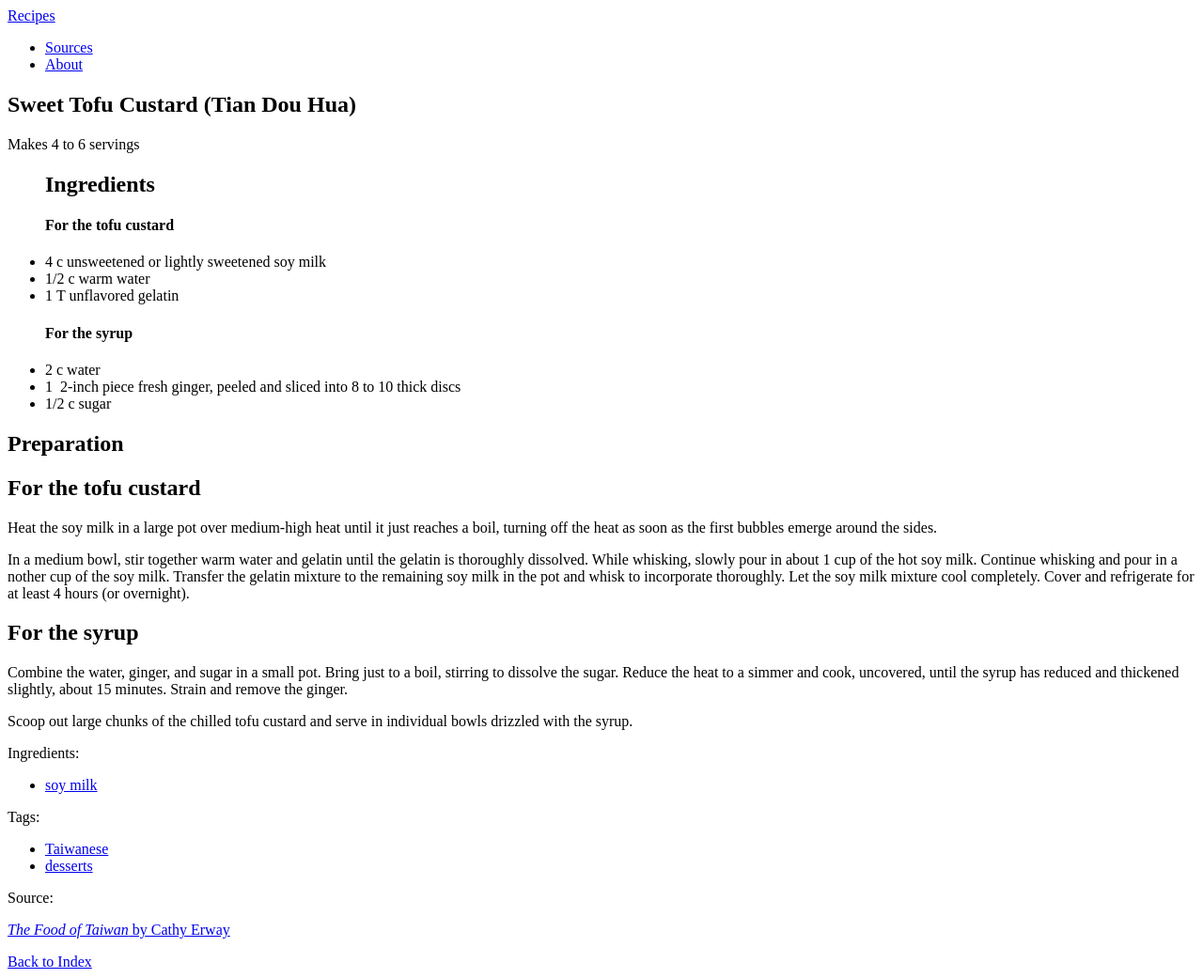
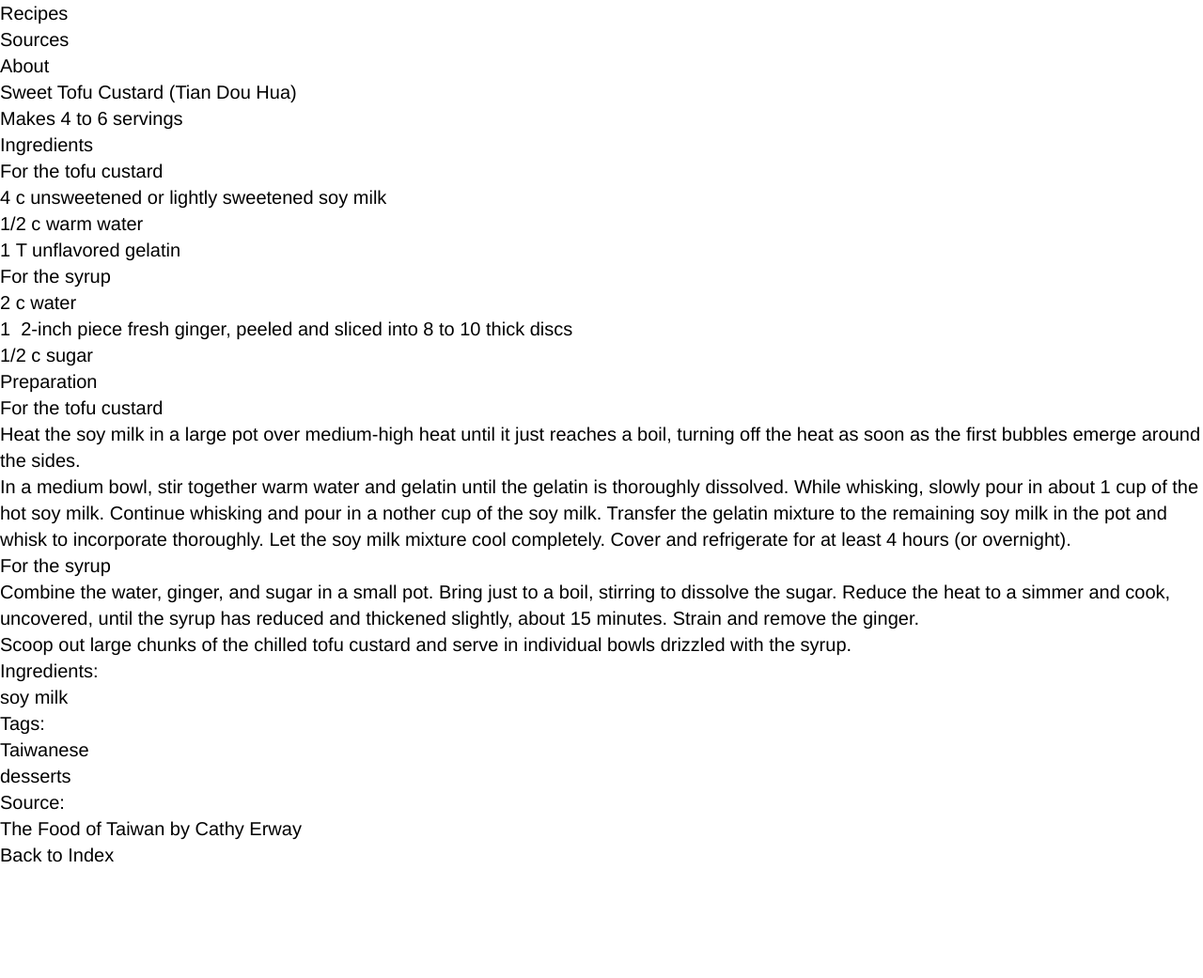
Before and after one commit to justinjaywang/recipes, a Jekyll site: the page built from _recipes/sweet-tofu-custard.markdown, in a window 1280 px wide. Shown: the whole page at 94% size. Built offline with Jekyll 4.4.1, drawn with Linux system fonts in a browser that asks for light colours; after the commit the page ends 924 px from its top, so only the background shows below that.

Commit message:
add styles boilerplate; add webfont

```diff
--- a/_layouts/default.html
+++ b/_layouts/default.html
@@ -4,6 +4,8 @@
     <meta charset="utf-8" />
     <meta http-equiv="X-UA-Compatible" content="IE=edge" />
     <meta name="viewport" content="width=device-width, initial-scale=1" />
+    <script src="https://use.typekit.net/knk1ybu.js"></script>
+    <script>try{Typekit.load();}catch(e){}</script>
     {% seo title=false %}
     {% unless page.image %}<meta name="twitter:image" content="{{ site.url }}{{ site.logo }}"/>{% endunless %}
     <title>{{ page.title }}{% unless page.url == '/' %} – {{ site.title }}{% endunless %}</title>
--- a/_layouts/recipe.html
+++ b/_layouts/recipe.html
@@ -37,10 +37,12 @@ layout: default
             {% assign vol = false %}
           {% endif %}
 
-          <li class="recipe__ingredient"{% if vol %} data-vol="{{ vol | divided_by: max_vol }}"{% endif %}>
-            <span class="recipe__ingredient__unit">{{ i.unit | default: '+' }}&nbsp;{{ i.unit_type }}</span>
-            <span>{{ i.item }}</span>
-          </li>
+          {% if i.item %}
+            <li class="recipe__ingredient"{% if vol %} data-vol="{{ vol | divided_by: max_vol }}"{% endif %}>
+              <span class="recipe__ingredient__unit">{{ i.unit | default: '+' }}&nbsp;{{ i.unit_type }}</span>
+              <span>{{ i.item }}</span>
+            </li>
+          {% endif %}
 
         {% endif %}
       {% endfor %}
--- a/assets/styles/_base.scss
+++ b/assets/styles/_base.scss
@@ -0,0 +1,21 @@
+html {
+  font-size: $font-size-html;
+}
+body {
+  font-size: 1em;
+  font-family: $font-family-body;
+  font-weight: $font-weight-body;
+  line-height: $line-height-normal;
+  -webkit-font-smoothing: antialiased;
+  -font-smoothing: antialiased;
+  -moz-osx-font-smoothing: grayscale;
+  color: $color-black;
+  background-color: $color-white;
+}
+img {
+  max-width: 100%;
+}
+a {
+  text-decoration: none;
+  color: inherit;
+}
--- a/assets/styles/_mixins.scss
+++ b/assets/styles/_mixins.scss
@@ -0,0 +1,129 @@
+// vendor prefixes
+// ---------------
+
+@mixin placeholder($color) {
+  // Firefox
+  &::-moz-placeholder {
+    color: $color;
+    opacity: 1; // Override Firefox's unusual default opacity; see https://github.com/twbs/bootstrap/pull/11526
+  }
+  // Internet Explorer 10+
+  &:-ms-input-placeholder {
+    color: $color;
+  }
+  // Safari and Chrome
+  &::-webkit-input-placeholder  {
+    color: $color;
+  }
+}
+
+@mixin user-select($select) {
+  -webkit-user-select: $select;
+  -moz-user-select: $select;
+  -ms-user-select: $select; // IE10+
+  user-select: $select;
+}
+
+@mixin selection($background, $foreground) {
+  ::-moz-selection {
+    background-color: $background;
+    color: $foreground;
+  }
+  ::selection {
+    background-color: $background;
+    color: $foreground;
+  }
+}
+
+@mixin appearance($appearance) {
+  -webkit-appearance: $appearance;
+  -moz-appearance: $appearance;
+  appearance: $appearance;
+}
+
+@mixin transition($transition...) {
+  -webkit-transition: $transition;
+       -o-transition: $transition;
+          transition: $transition;
+}
+@mixin transform($transform) {
+  -webkit-transform: $transform;
+      -ms-transform: $transform;
+       -o-transform: $transform;
+          transform: $transform;
+}
+@mixin transition-transform($transition...) {
+  -webkit-transition: -webkit-transform $transition;
+     -moz-transition: -moz-transform $transition;
+       -o-transition: -o-transform $transition;
+          transition: transform $transition;
+}
+
+// easings
+// -------
+
+// Cubic
+$easeInCubic    : cubic-bezier(0.550, 0.055, 0.675, 0.190);
+$easeOutCubic   : cubic-bezier(0.215, 0.610, 0.355, 1.000);
+$easeInOutCubic : cubic-bezier(0.645, 0.045, 0.355, 1.000);
+
+// Circ
+$easeInCirc     : cubic-bezier(0.600, 0.040, 0.980, 0.335);
+$easeOutCirc    : cubic-bezier(0.075, 0.820, 0.165, 1.000);
+$easeInOutCirc  : cubic-bezier(0.785, 0.135, 0.150, 0.860);
+
+// Expo
+$easeInExpo     : cubic-bezier(0.950, 0.050, 0.795, 0.035);
+$easeOutExpo    : cubic-bezier(0.190, 1.000, 0.220, 1.000);
+$easeInOutExpo  : cubic-bezier(1.000, 0.000, 0.000, 1.000);
+
+// Quad
+$easeInQuad     : cubic-bezier(0.550, 0.085, 0.680, 0.530);
+$easeOutQuad    : cubic-bezier(0.250, 0.460, 0.450, 0.940);
+$easeInOutQuad  : cubic-bezier(0.455, 0.030, 0.515, 0.955);
+
+// Quart
+$easeInQuart    : cubic-bezier(0.895, 0.030, 0.685, 0.220);
+$easeOutQuart   : cubic-bezier(0.165, 0.840, 0.440, 1.000);
+$easeInOutQuart : cubic-bezier(0.770, 0.000, 0.175, 1.000);
+
+// Quint
+$easeInQuint    : cubic-bezier(0.755, 0.050, 0.855, 0.060);
+$easeOutQuint   : cubic-bezier(0.230, 1.000, 0.320, 1.000);
+$easeInOutQuint : cubic-bezier(0.860, 0.000, 0.070, 1.000);
+
+// Sine
+$easeInSine     : cubic-bezier(0.470, 0.000, 0.745, 0.715);
+$easeOutSine    : cubic-bezier(0.390, 0.575, 0.565, 1.000);
+$easeInOutSine  : cubic-bezier(0.445, 0.050, 0.550, 0.950);
+
+// Back
+$easeInBack     : cubic-bezier(0.600, -0.280, 0.735, 0.045);
+$easeOutBack    : cubic-bezier(0.175,  0.885, 0.320, 1.275);
+$easeInOutBack  : cubic-bezier(0.680, -0.550, 0.265, 1.550);
+
+// animations
+// ----------
+
+@mixin keyframes($animation-name) {
+  @-webkit-keyframes #{$animation-name} {
+    @content;
+  }
+  @-moz-keyframes #{$animation-name} {
+    @content;
+  }
+  @-ms-keyframes #{$animation-name} {
+    @content;
+  }
+  @-o-keyframes #{$animation-name} {
+    @content;
+  }
+  @keyframes #{$animation-name} {
+    @content;
+  }
+}
+@mixin animation($animation) {
+  -webkit-animation: $animation;
+       -o-animation: $animation;
+          animation: $animation;
+}
--- a/assets/styles/_reset.scss
+++ b/assets/styles/_reset.scss
@@ -0,0 +1,48 @@
+/* http://meyerweb.com/eric/tools/css/reset/
+   v2.0 | 20110126
+   License: none (public domain)
+*/
+
+html, body, div, span, applet, object, iframe,
+h1, h2, h3, h4, h5, h6, p, blockquote, pre,
+a, abbr, acronym, address, big, cite, code,
+del, dfn, em, img, ins, kbd, q, s, samp,
+small, strike, strong, sub, sup, tt, var,
+b, u, i, center,
+dl, dt, dd, ol, ul, li,
+fieldset, form, label, legend,
+table, caption, tbody, tfoot, thead, tr, th, td,
+article, aside, canvas, details, embed,
+figure, figcaption, footer, header, hgroup,
+menu, nav, output, ruby, section, summary,
+time, mark, audio, video {
+  margin: 0;
+  padding: 0;
+  border: 0;
+  font-size: 100%;
+  font: inherit;
+  vertical-align: baseline;
+}
+/* HTML5 display-role reset for older browsers */
+article, aside, details, figcaption, figure,
+footer, header, hgroup, menu, nav, section {
+  display: block;
+}
+body {
+  line-height: 1;
+}
+ol, ul {
+  list-style: none;
+}
+blockquote, q {
+  quotes: none;
+}
+blockquote:before, blockquote:after,
+q:before, q:after {
+  content: '';
+  content: none;
+}
+table {
+  border-collapse: collapse;
+  border-spacing: 0;
+}
--- a/assets/styles/_variables.scss
+++ b/assets/styles/_variables.scss
@@ -0,0 +1,29 @@
+// typography
+// ----------
+
+$font-size-html: 20px;
+
+$font-family-body: "franklin-gothic-urw", Helvetica, sans-serif;
+$font-weight-body: 500;
+$line-height-normal: 1.4;
+
+// colors
+// ------
+
+$color-black: #000;
+$color-white: #fff;
+
+// sizing and spacing
+// ------------------
+
+$v: $line-height-normal * 1rem;
+
+// grid
+// ----
+
+// xs | sm | md | lg
+$bp-xs-sm: 36rem;
+$bp-sm-md: 54rem;
+$bp-md-lg: 72rem;
+
+$gutter:    1.5rem;
--- a/assets/styles/all.scss
+++ b/assets/styles/all.scss
@@ -8,3 +8,9 @@
 @import 'mixins';
 @import 'variables';
 @import 'base';
+
+// site-specific
+.tag-type__title {
+  outline: none;
+  cursor: pointer;
+}
```
